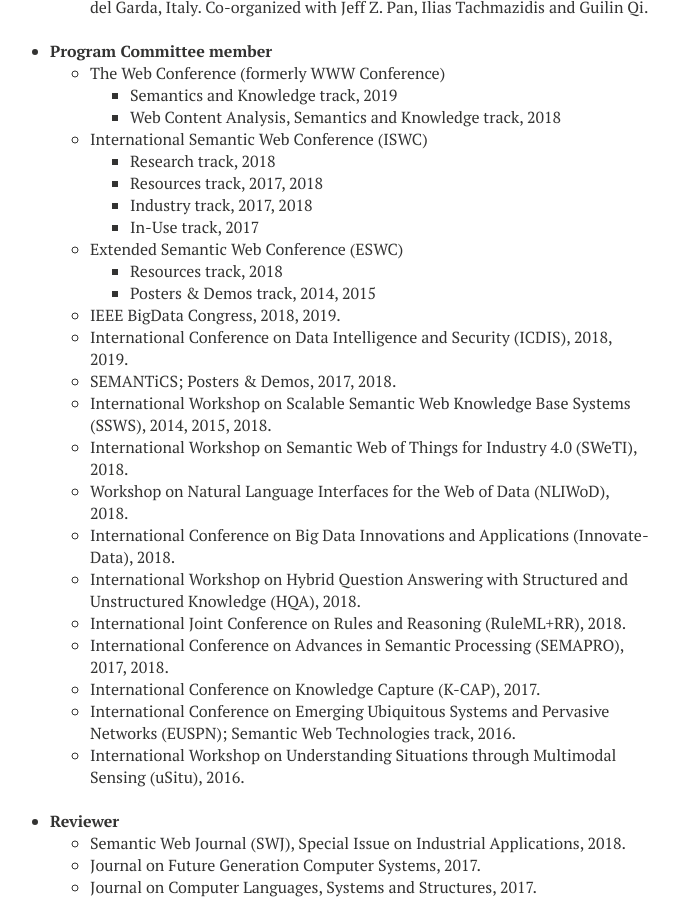
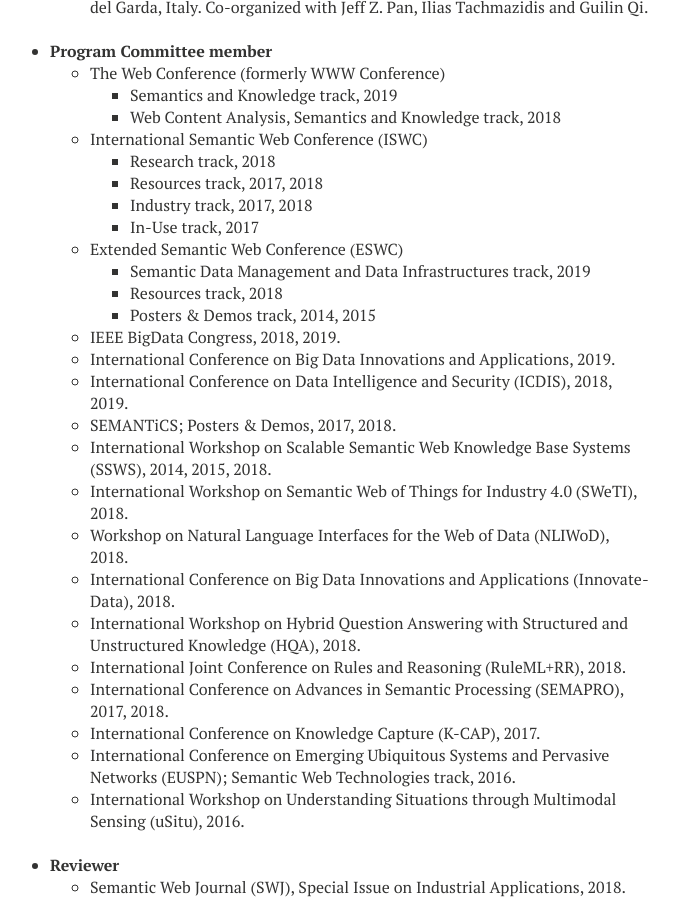
Before and after one commit to raghavam/raghavam.github.io, a Jekyll site: the page built from awards-activities.md, in a window 1280 px wide and 900 px high, scrolled down 546 px. Shown: the whole window, without its empty margins (310-989 px from the left). Built offline with Jekyll 4.4.1, drawn with Linux system fonts in a browser that asks for light colours; nearby versions of some CDN libraries.

Commit message:
added PC activity

```diff
--- a/awards-activities.md
+++ b/awards-activities.md
@@ -22,9 +22,11 @@ share: false
 	  * Industry track, 2017, 2018
 	  * In-Use track, 2017
   * Extended Semantic Web Conference (ESWC)
+      * Semantic Data Management and Data Infrastructures track, 2019
       * Resources track, 2018
 	  * Posters & Demos track, 2014, 2015
   * IEEE BigData Congress, 2018, 2019.
+  *  International Conference on Big Data Innovations and Applications, 2019.
   * International Conference on Data Intelligence and Security (ICDIS), 2018, 2019.
   * SEMANTiCS; Posters & Demos, 2017, 2018.
   * International Workshop on Scalable Semantic Web Knowledge Base Systems (SSWS), 2014, 2015, 2018.
```
